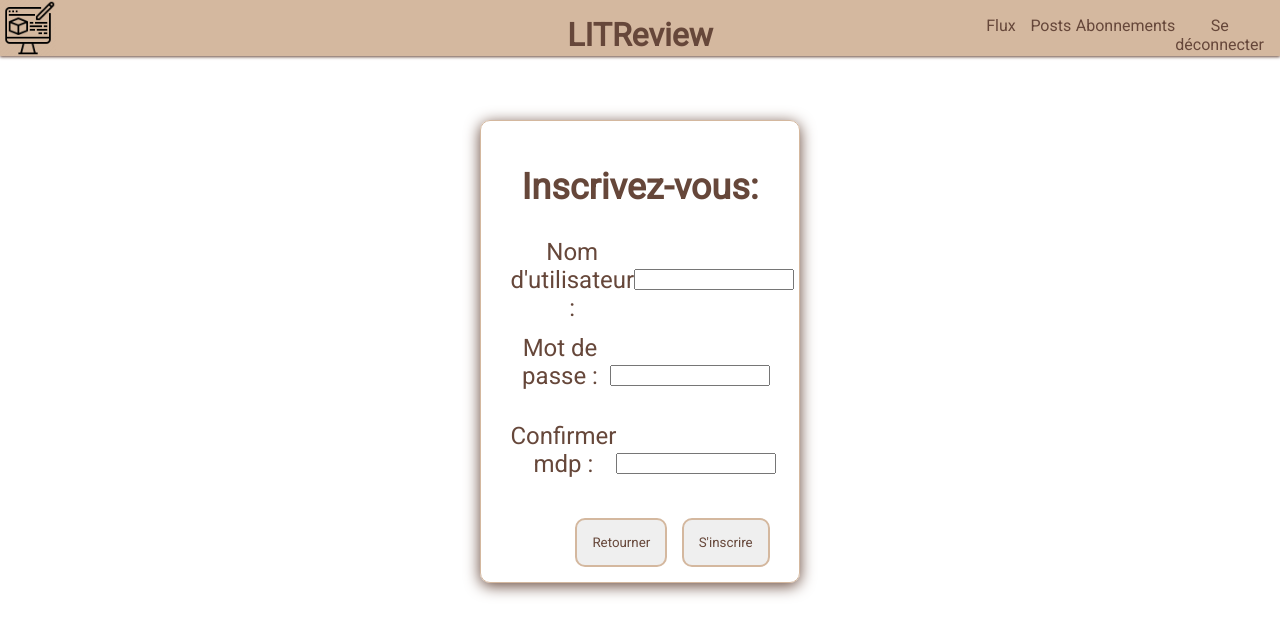
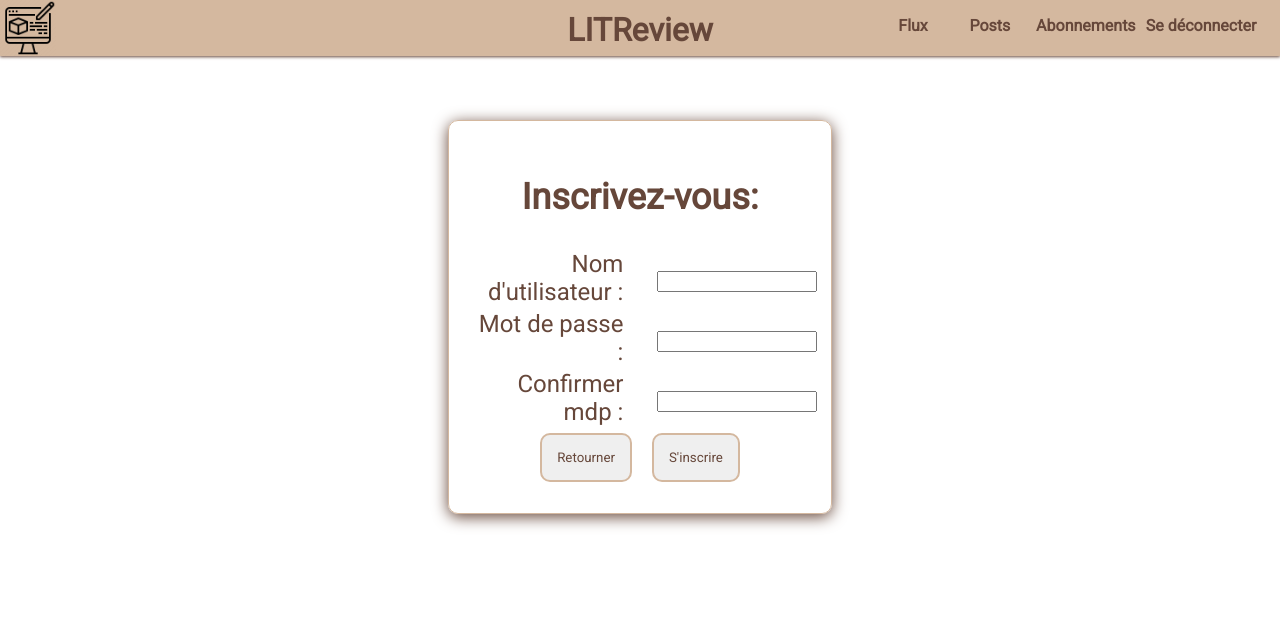
Before and after one commit to Mylaana/-Projet9-DA-Python-Developpez-une-application-Web-en-utilisant-Django, a Django app: page /sign-in/ in a window 1280 px wide. Shown: the top 636 px of the page. Run offline with Django 4.2, Linux system fonts and the light colour scheme.

Commit message:
update global css

```diff
--- a/authentication/Templates/authentication/sign-in.html
+++ b/authentication/Templates/authentication/sign-in.html
@@ -15,8 +15,8 @@
             {% csrf_token %}
             {% for field in form %}
                 <div class="form-field-container">
-                    <label>{{field.label}}</label>
-                    <p>{{field}} </p>
+                    <div class="form-label"><label>{{field.label}}</label></div>
+                    <div class="form-field"><p>{{field}} </p></div>
                 </div>
             {% endfor %}
             <div class="form-button">
--- a/authentication/static/authentication/sign-in.css
+++ b/authentication/static/authentication/sign-in.css
@@ -2,35 +2,47 @@ main {
   display: flex;
   justify-content: center;
   width: 100%;
-  margin-top: 5%;
 }
 
 main section {
-  width: 25%;
+  width: 30%;
+  margin-top: 5%;
   text-align: center;
   font-size: x-large;
 }
 
 .form-field-container {
   display: flex;
-  margin-bottom: 0.5em;
   justify-content: space-between;
-  padding-right: 5%;
-  padding-left: 5%;
+  align-items: center;
+}
+.form-field-container div {
+  width: 45%;
+}
+.form-field-container .form-label {
+  text-align: right;
+}
+.form-field-container .form-field {
+  text-align: left;
 }
 
 .form-button {
   display: flex;
-  justify-content: right;
+  align-items: center;
+  justify-content: center;
 }
 
 .btn {
-  margin-right: 5%;
-  margin-top: 3%;
+  margin-right: 3%;
+  margin-left: 3%;
 }
 
 form {
-  margin-top: 1em;
+  margin-top: 5%;
+  height: 10em;
+}
+form > div {
+  height: 25%;
 }
 
 /*# sourceMappingURL=sign-in.css.map */
--- a/blog/static/blog/index.css
+++ b/blog/static/blog/index.css
@@ -18,4 +18,10 @@ section > div {
   margin-left: 7%;
 }
 
+.btn {
+  font-size: medium;
+  padding-left: 30px;
+  padding-right: 30px;
+}
+
 /*# sourceMappingURL=index.css.map */
--- a/blog/templates/blog/abonnements.html
+++ b/blog/templates/blog/abonnements.html
@@ -3,7 +3,7 @@
 
 {% block title %}<title>LITRevu - Abonnements</title>{% endblock title %}
 {% block styles %}
-    <link rel="stylesheet" href="{% static 'blog/styles.css' %}" />
+    <link rel="stylesheet" href="{% static 'blog/abonnements.css' %}" />
 {% endblock styles %}
 {% block content %}
     <p>page abonnements</p>
--- a/blog/templates/blog/flux.html
+++ b/blog/templates/blog/flux.html
@@ -3,7 +3,7 @@
 
 {% block title %}<title>LITRevu - Flux</title>{% endblock title %}
 {% block styles %}
-    <link rel="stylesheet" href="{% static 'blog/styles.css' %}" />
+    <link rel="stylesheet" href="{% static 'blog/flux.css' %}" />
 {% endblock styles %}
 {% block content %}
     <p>page flux</p>
--- a/blog/templates/blog/index.html
+++ b/blog/templates/blog/index.html
@@ -10,7 +10,7 @@
 <section class="sign_in">
     <div class="styled-window">
         <h1>Pas encore inscrit ?
-            <br>rejoignez-nous
+            <br>Rejoignez-nous
         </h1>
         <a href="/sign-in/"><button class="btn">S'inscrire</button></a>
     </div>
--- a/blog/templates/blog/posts.html
+++ b/blog/templates/blog/posts.html
@@ -3,7 +3,7 @@
 
 {% block title %}<title>LITRevu - Posts</title>{% endblock title %}
 {% block styles %}
-    <link rel="stylesheet" href="{% static 'blog/styles.css' %}" />
+    <link rel="stylesheet" href="{% static 'blog/posts.css' %}" />
 {% endblock styles %}
 {% block content %}
     <p>page posts</p>
--- a/sass/base.scss
+++ b/sass/base.scss
@@ -11,7 +11,7 @@ body {
 }
 .navigation-grid{
     display: grid;
-    grid-template-columns: 1fr 2fr 1fr;
+    grid-template-columns: 1fr 1fr 1fr;
     height: $navigation-bar-height;
     background-color: $global-palette-4;
     border-bottom: 0px transparent solid;
@@ -39,6 +39,7 @@ body {
     height: 100%;
     text-align: center;
     & a{
+        font-weight: bold;
         &:hover{
             border-bottom: $global-palette-6 5px solid;
         }
@@ -48,13 +49,12 @@ body {
     border: 1px solid $global-palette-4;
     border-radius: 10px;
     box-shadow: 0px 3px 15px $global-palette-8;
-    padding: 15px;
+    padding: 25px;
 }
 .btn{
     $btn-default-color: $global-palette-4;
     border: 2px solid $btn-default-color;
     border-radius: 10px;
-    /*box-shadow: 0px 1px 1px $global-palette-8;*/
     padding: 15px;
     &:hover{
         background-color: adjust-color($color: $btn-default-color, $saturation: -30%, $lightness: 0%, $alpha: 1.0);
--- a/sass/index.scss
+++ b/sass/index.scss
@@ -19,3 +19,9 @@ section > div{
     margin-right: $section-horizontal-margin;
     margin-left: $section-horizontal-margin;
 }
+.btn{
+    font-size: medium;
+    $btn-horizontal-padding: 30px;
+    padding-left: $btn-horizontal-padding;
+    padding-right: $btn-horizontal-padding;
+}
--- a/sass/sign-in.scss
+++ b/sass/sign-in.scss
@@ -4,29 +4,42 @@ main {
     display: flex;
     justify-content: center;
     width: 100%;
-    margin-top: 5%;
 }
 main section{
-    width: 25%;
+    width: 30%;
+    margin-top: 5%;
     text-align: center;
     font-size: x-large;
 }
 
 .form-field-container{
     display: flex;
-    margin-bottom: 0.5em;
     justify-content: space-between;
-    padding-right: 5%;
-    padding-left: 5%;
+    align-items: center;
+    div{
+        width:45%;
+    }
+    .form-label{
+        text-align: right;
+    }
+    .form-field{
+        text-align: left;
+    }
 }
 .form-button{
     display: flex;
-    justify-content: right;
+    align-items: center;
+    justify-content: center;
 }
 .btn{
-    margin-right: 5%;
-    margin-top: 3%;
+    $btn-margin : 3%;
+    margin-right: $btn-margin;
+    margin-left: $btn-margin;
 }
 form {
-    margin-top: 1em;
+    margin-top: 5%;
+    height: 10em;
+    & > div{
+        height: 25%;
+    }
 }
--- a/static/base.css
+++ b/static/base.css
@@ -11,7 +11,7 @@ body {
 
 .navigation-grid {
   display: grid;
-  grid-template-columns: 1fr 2fr 1fr;
+  grid-template-columns: 1fr 1fr 1fr;
   height: 3.5em;
   background-color: #d4b89f;
   border-bottom: 0px transparent solid;
@@ -42,6 +42,9 @@ body {
   height: 100%;
   text-align: center;
 }
+.navigation-container a {
+  font-weight: bold;
+}
 .navigation-container a:hover {
   border-bottom: #a87141 5px solid;
 }
@@ -50,13 +53,12 @@ body {
   border: 1px solid #d4b89f;
   border-radius: 10px;
   box-shadow: 0px 3px 15px #66473a;
-  padding: 15px;
+  padding: 25px;
 }
 
 .btn {
   border: 2px solid #d4b89f;
   border-radius: 10px;
-  /*box-shadow: 0px 1px 1px $global-palette-8;*/
   padding: 15px;
 }
 .btn:hover {
--- a/templates/base.html
+++ b/templates/base.html
@@ -17,7 +17,7 @@
             <nav>
                 <div class="navigation-grid">
                     <div class="site_icon-container"><img class="site-icon" src="{% static 'site_icon.png' %}" alt="icone site"></div>
-                    <div class="navigation-title"><p>LITReview</p></div>
+                    <div class="navigation-title"><a href="/index/"><p>LITReview</p></a></div>
                     <div class="navigation-container">
                         {% if not is_logged %}
                             <a href="/flux/"><div class="navigation-box-link"><p>Flux</p></div></a>
```
Also changed, not shown: 3 other files.
